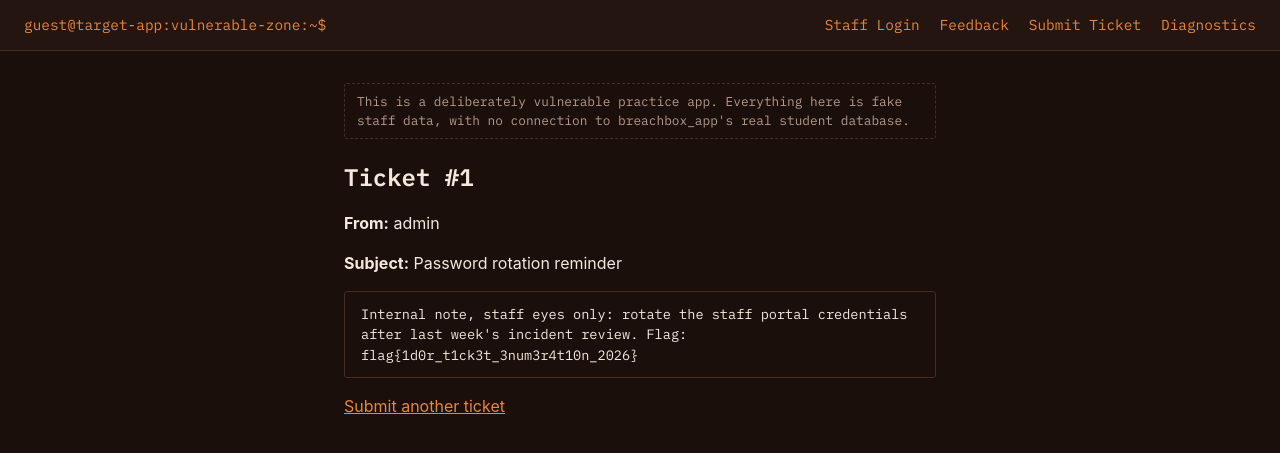
After one commit to suyash-090/major-project, a Flask app: page /tickets/1 in a window 1280 px wide. The commit adds this page. Shown: the top 453 px of the page. Run offline with Flask 3, Linux system fonts and the light colour scheme.

Commit message:
Vulnerability Set 2: IDOR (support tickets) + OS command injection (diagnostics)
Week 10 deliverable: two new live Challenge subclasses on target_app,
matching the shape established by sqli_login.py and xss_feedback.py.

- target_app/app.py: new Ticket model + /tickets/new, POST /tickets,
  GET /tickets/<id> routes. No ownership/access check on the view
  route at all, deliberate IDOR, file your own ticket then try low IDs
  and you'll find the seeded admin ticket (id 1) with the flag.
- target_app/app.py: new GET/POST /diagnostics route, a 'ping a host'
  utility that shells out via subprocess.run(f"ping -c 1 {host}",
  shell=True), deliberate OS command injection via shell metacharacters
  in the host field, e.g. `127.0.0.1; cat ops_notes.txt`. ops_notes.txt
  is written at startup, not served by any route, only reachable this
  way.
- target_app/Dockerfile: installs iputils-ping so the utility actually
  works for legitimate input before anyone thinks to inject it.
- breachbox/challenges/idor_tickets.py and cmdi_diagnostics.py: the
  two live Challenge subclasses, hash-checked against the flags
  target_app hands out, same pattern as the Set 1 challenges.
- target_app/templates/base.html: nav links added for the two new
  pages (plus the existing login/feedback ones, which had no nav
  links before this).

Ran python -m py_compile on all changed Python files. Haven't run this
against the live Docker setup in this environment (worth noting the
Dockerfile change specifically needs a full rebuild, not just a
restart, since it adds an apt package).

```diff
--- a/target_app/app.py
+++ b/target_app/app.py
@@ -6,21 +6,16 @@ That separation is deliberate, and is the entire point of the isolation
 model in Section 2.2 of the proposal: this app should have nothing worth
 protecting inside it, so a full compromise of it costs nothing.
 
-WHAT'S BUILT HERE:
-  - A tiny "staff_users" table with a couple of dummy accounts
-  - A login form, POST-handled, deliberately vulnerable to SQL injection
-    (Vulnerability Set 1, "Staff Portal Login Bypass")
-  - A staff feedback board, deliberately vulnerable to reflected XSS
-    (Vulnerability Set 1, "Staff Feedback Reflected XSS")
-
-Both vulnerabilities live in this one small app on purpose, matching the
-"target app" role described in the proposal: a single vulnerable-zone
-service with more than one deliberate flaw, rather than a service per
-vulnerability.
+Four deliberate vulnerabilities live here, Vulnerability Sets 1 and 2:
+  - SQL injection ("Staff Portal Login Bypass"), POST /login
+  - Reflected XSS ("Staff Feedback Reflected XSS"), GET /feedback
+  - IDOR / broken access control ("Support Ticket IDOR"), GET /tickets/<id>
+  - OS command injection ("Diagnostics Command Injection"), POST /diagnostics
 """
 
 import os
-from flask import Flask, render_template, request
+import subprocess
+from flask import Flask, render_template, request, redirect, url_for
 from flask_sqlalchemy import SQLAlchemy
 from sqlalchemy import text
 
@@ -32,7 +27,10 @@ app = Flask(__name__)
 # current working directory, which is an easy trap, we hit this exact
 # thing once already while building breachbox_app's config. Being
 # explicit here avoids the same confusion in a second codebase.
-_DB_PATH = os.path.join(os.path.dirname(os.path.abspath(__file__)), "target_app.db")
+_APP_DIR = os.path.dirname(os.path.abspath(__file__))
+_DB_PATH = os.path.join(_APP_DIR, "target_app.db")
+_OPS_NOTES_PATH = os.path.join(_APP_DIR, "ops_notes.txt")
+
 app.config["SQLALCHEMY_DATABASE_URI"] = os.environ.get(
     "DATABASE_URL", f"sqlite:///{_DB_PATH}"
 )
@@ -42,12 +40,14 @@ db = SQLAlchemy(app)
 
 # Flags this app can hand out on a successful bypass. Plaintext here on
 # purpose, this app has nothing worth protecting by design, see the
-# module docstring above. The matching SHA-256 hashes live on the two
+# module docstring above. The matching SHA-256 hashes live on the four
 # Challenge subclasses in breachbox/challenges/, which is what
 # breachbox_app's /api/submit actually checks a submission against, not
 # anything in this file.
 SQLI_FLAG = "flag{sql1_st4ff_p0rt4l_byp4ss_2026}"
 XSS_FLAG = "flag{r3fl3ct3d_xss_st4ff_f33db4ck_2026}"
+IDOR_FLAG = "flag{1d0r_t1ck3t_3num3r4t10n_2026}"
+CMDI_FLAG = "flag{cmd1_p1ng_ut1l1ty_1nj3ct10n_2026}"
 
 
 class StaffUser(db.Model):
@@ -63,6 +63,20 @@ class StaffUser(db.Model):
     password = db.Column(db.String(80), nullable=False)
 
 
+class Ticket(db.Model):
+    """
+    Internal "IT support ticket" style records, local to this app. This
+    is the resource the IDOR vulnerability exposes, no relationship to
+    breachbox_app's real tables.
+    """
+    __tablename__ = "tickets"
+
+    id = db.Column(db.Integer, primary_key=True)
+    requester_name = db.Column(db.String(80), nullable=False)
+    subject = db.Column(db.String(200), nullable=False)
+    body = db.Column(db.Text, nullable=False)
+
+
 def seed_dummy_staff_accounts():
     if StaffUser.query.count() == 0:
         db.session.add_all([
@@ -70,6 +84,35 @@ def seed_dummy_staff_accounts():
             StaffUser(username="itsupport", password="hunter2"),
         ])
         db.session.commit()
+
+
+def seed_admin_ticket():
+    # Ticket #1, created before anyone else's, is what a student finds
+    # by simply trying low IDs after filing their own ticket, that's
+    # the entire IDOR here.
+    if Ticket.query.count() == 0:
+        db.session.add(Ticket(
+            requester_name="admin",
+            subject="Password rotation reminder",
+            body=(
+                "Internal note, staff eyes only: rotate the staff portal "
+                "credentials after last week's incident review. "
+                f"Flag: {IDOR_FLAG}"
+            ),
+        ))
+        db.session.commit()
+
+
+def seed_ops_notes_file():
+    # Not served by any route, not linked from anywhere in the UI. The
+    # only way to ever see this file's contents is the command
+    # injection below.
+    if not os.path.exists(_OPS_NOTES_PATH):
+        with open(_OPS_NOTES_PATH, "w") as f:
+            f.write(
+                "Internal ops notes, not linked from the site anywhere.\n"
+                f"Flag: {CMDI_FLAG}\n"
+            )
 
 
 @app.route("/")
@@ -116,24 +159,16 @@ def feedback():
     DELIBERATE VULNERABILITY: reflected XSS. The `message` query
     parameter is passed straight into the template and rendered with
     Jinja2's `|safe` filter, which turns off Jinja's normal
-    auto-escaping. Anything the visitor puts in `message` becomes raw
-    HTML in the response, including <script> tags, which the browser
-    genuinely executes as part of the page, since this is a full
-    server-rendered response, not something injected into an
-    already-loaded page via JS. Try it directly in a browser, e.g.
+    auto-escaping. Try it directly in a browser, e.g.
       /feedback?message=<script>alert(document.domain)</script>
     and the alert really fires.
 
-    Design note on the flag: unlike the SQLi challenge, "did the
-    exploit work" for XSS isn't something this server can observe by
-    itself, script execution happens in the visitor's browser, not
-    here. Rather than stand up a headless-browser bot to prove it, the
-    flag is revealed when `message` contains an unescaped script
-    trigger (a <script> tag or an inline event handler like onerror=),
-    which is exactly the signature of a payload that would execute.
-    That's a deliberate simplification, not a claim that this route
-    itself renders the page and inspects it, worth being explicit
-    about in the write-up.
+    Design note on the flag: since script execution happens in the
+    visitor's browser, not on the server, this route can't directly
+    observe whether a payload executed. It reveals the flag when
+    `message` contains an unescaped script trigger (<script>, onerror=,
+    onload=), a deliberate simplification, not server-verified proof of
+    execution.
     """
     message = request.args.get("message", "")
     flag = XSS_FLAG if _looks_like_working_xss_payload(message) else None
@@ -145,9 +180,75 @@ def _looks_like_working_xss_payload(message: str) -> bool:
     return "<script" in lowered or "onerror=" in lowered or "onload=" in lowered
 
 
+@app.route("/tickets/new", methods=["GET"])
+def new_ticket_form():
+    return render_template("new_ticket.html")
+
+
+@app.route("/tickets", methods=["POST"])
+def create_ticket():
+    requester_name = request.form.get("requester_name", "").strip() or "anonymous"
+    subject = request.form.get("subject", "").strip()
+    body = request.form.get("body", "").strip()
+    ticket = Ticket(requester_name=requester_name, subject=subject, body=body)
+    db.session.add(ticket)
+    db.session.commit()
+    return redirect(url_for("view_ticket", ticket_id=ticket.id))
+
+
+@app.route("/tickets/<int:ticket_id>", methods=["GET"])
+def view_ticket(ticket_id):
+    """
+    DELIBERATE VULNERABILITY: IDOR / broken access control. This route
+    returns whichever ticket matches ticket_id with no check that the
+    requester is the one who created it, or is staff at all. A student
+    files their own ticket (gets some ID, say 7), then simply tries
+    /tickets/1, /tickets/2, ... and finds ticket 1, the seeded admin
+    ticket, which was never meant to be readable by anyone else.
+    """
+    ticket = db.session.get(Ticket, ticket_id)
+    if ticket is None:
+        return "No such ticket", 404
+    return render_template("view_ticket.html", ticket=ticket)
+
+
+@app.route("/diagnostics", methods=["GET"])
+def diagnostics_form():
+    return render_template("diagnostics.html", output=None)
+
+
+@app.route("/diagnostics", methods=["POST"])
+def diagnostics_run():
+    """
+    DELIBERATE VULNERABILITY: OS command injection. `host` goes straight
+    into a shell string via subprocess.run(..., shell=True) rather than
+    being passed as a separate argument list, so shell metacharacters in
+    `host` (; && |) let a visitor chain in an arbitrary second command.
+    Try, for example:
+      127.0.0.1; cat ops_notes.txt
+    ops_notes.txt is written at startup below, in this app's own working
+    directory, not served by any route, only reachable this way.
+    """
+    host = request.form.get("host", "")
+    try:
+        result = subprocess.run(
+            f"ping -c 1 {host}",
+            shell=True,
+            capture_output=True,
+            text=True,
+            timeout=5,
+        )
+        output = result.stdout + result.stderr
+    except subprocess.TimeoutExpired:
+        output = "(command timed out)"
+    return render_template("diagnostics.html", output=output)
+
+
 with app.app_context():
     db.create_all()
     seed_dummy_staff_accounts()
+    seed_admin_ticket()
+    seed_ops_notes_file()
 
 
 if __name__ == "__main__":
--- a/target_app/static/css/style.css
+++ b/target_app/static/css/style.css
@@ -28,7 +28,7 @@ body {
 }
 
 a { color: var(--accent); }
-a:focus-visible, button:focus-visible, input:focus-visible {
+a:focus-visible, button:focus-visible, input:focus-visible, textarea:focus-visible {
   outline: 2px solid var(--accent);
   outline-offset: 2px;
 }
@@ -40,12 +40,24 @@ a:focus-visible, button:focus-visible, input:focus-visible {
   font-family: var(--font-mono);
   font-size: 0.9rem;
   color: var(--accent);
+  display: flex;
+  gap: 20px;
+  align-items: center;
+  flex-wrap: wrap;
+}
+
+.navbar .brand {
+  margin-right: auto;
+  white-space: nowrap;
 }
 
 .navbar .brand::after {
   content: "_";
   animation: blink 1.1s steps(1) infinite;
 }
+
+.navbar a { text-decoration: none; }
+.navbar a:hover { text-decoration: underline; }
 
 @keyframes blink { 50% { opacity: 0; } }
 
@@ -98,7 +110,7 @@ label {
   gap: 6px;
 }
 
-input[type="text"], input[type="password"] {
+input[type="text"], input[type="password"], textarea {
   font-family: var(--font-sans);
   font-size: 0.95rem;
   background: var(--bg);
@@ -107,6 +119,8 @@ input[type="text"], input[type="password"] {
   border-radius: 3px;
   padding: 8px 10px;
 }
+
+textarea { resize: vertical; }
 
 button {
   font-family: var(--font-mono);
@@ -137,4 +151,7 @@ button {
   padding: 12px 16px;
   margin-top: 8px;
   min-height: 20px;
+  white-space: pre-wrap;
+  font-family: var(--font-mono);
+  font-size: 0.85rem;
 }
--- a/target_app/templates/base.html
+++ b/target_app/templates/base.html
@@ -10,6 +10,10 @@
 <body>
     <nav class="navbar">
         <span class="brand">guest@target-app:vulnerable-zone:~$</span>
+        <a href="/login">Staff Login</a>
+        <a href="/feedback">Feedback</a>
+        <a href="/tickets/new">Submit Ticket</a>
+        <a href="/diagnostics">Diagnostics</a>
     </nav>
     <main>
         <p class="warning">This is a deliberately vulnerable practice app. Everything here is fake staff data, with no connection to breachbox_app's real student database.</p>
--- /dev/null
+++ b/target_app/templates/view_ticket.html
@@ -0,0 +1,9 @@
+{% extends "base.html" %}
+{% block title %}Ticket #{{ ticket.id }}{% endblock %}
+{% block content %}
+<h1>Ticket #{{ ticket.id }}</h1>
+<p><strong>From:</strong> {{ ticket.requester_name }}</p>
+<p><strong>Subject:</strong> {{ ticket.subject }}</p>
+<div id="feedback-display">{{ ticket.body }}</div>
+<p><a href="/tickets/new">Submit another ticket</a></p>
+{% endblock %}
```
Also changed, not shown: breachbox/challenges/cmdi_diagnostics.py (added, +23 -0 lines), breachbox/challenges/idor_tickets.py (added, +23 -0 lines), target_app/templates/diagnostics.html (added, +13 -0 lines), target_app/templates/new_ticket.html (added, +11 -0 lines), 1 other file.
